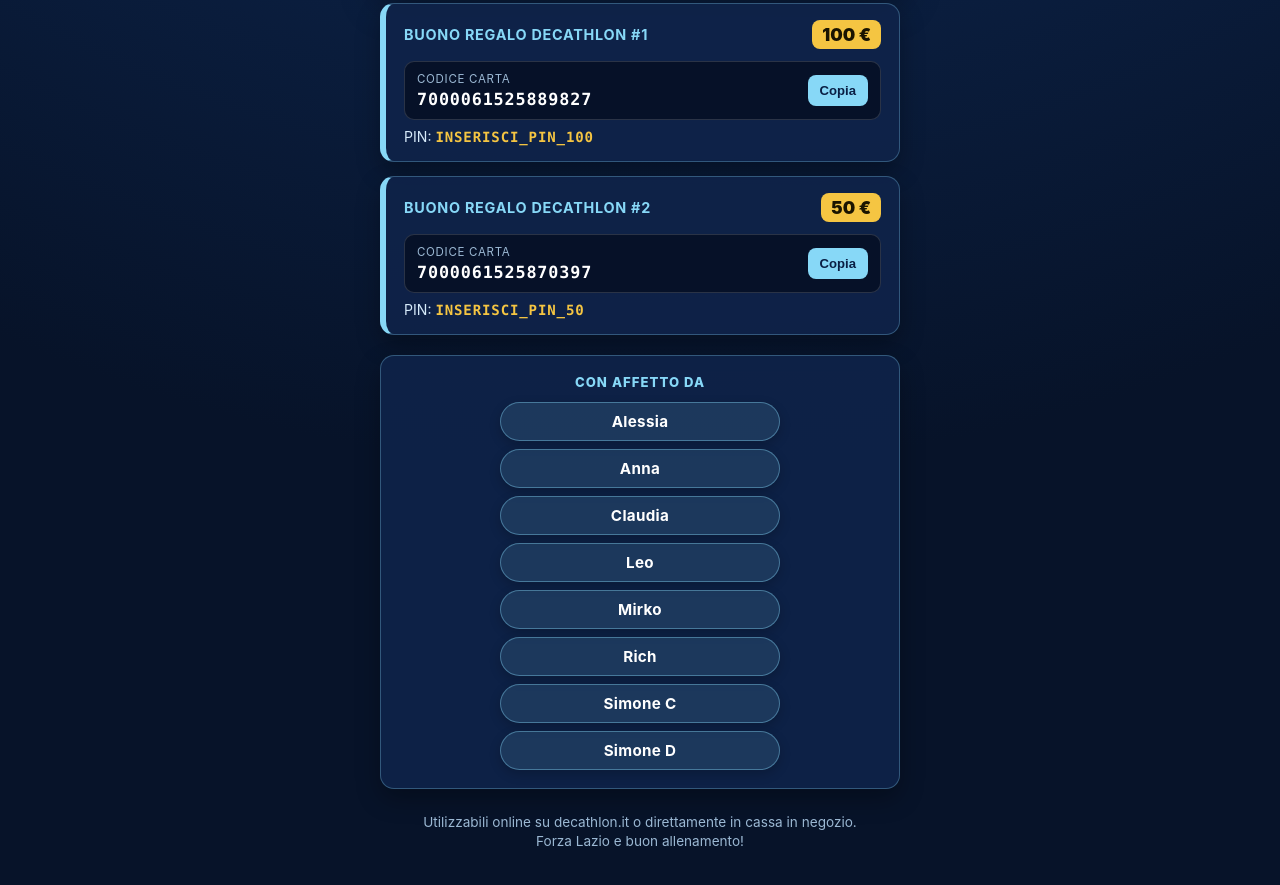
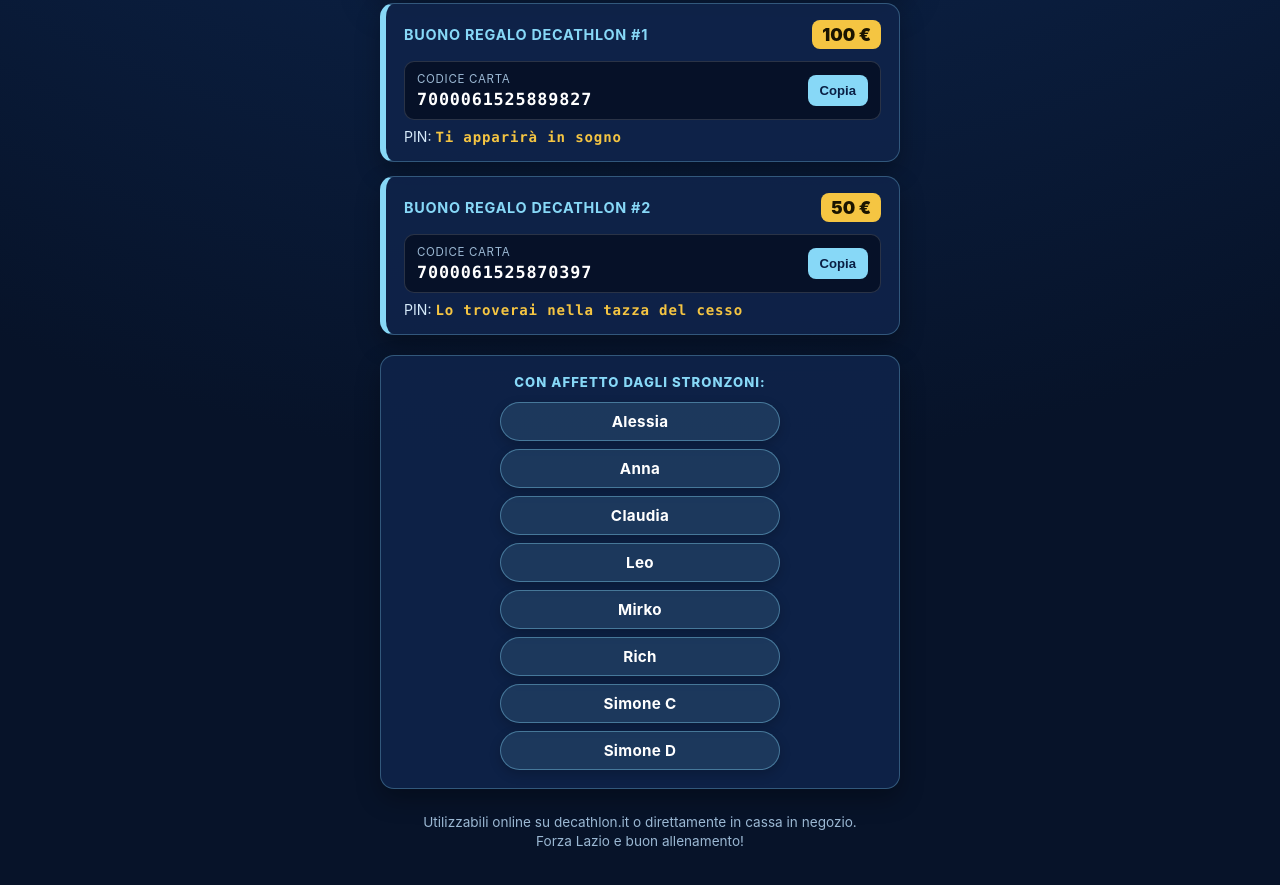
Before and after one commit to MirkHammet/grausos.birthday, a plain HTML site: page index.html in a window 1280 px wide. Shown: the part 1113-1998 px from the top of the page. Drawn offline with Linux system fonts and the light colour scheme.

Commit message:
Update index.html

```diff
--- a/index.html
+++ b/index.html
@@ -271,7 +271,7 @@
           </div>
           <button class="copy-btn" onclick="copyCode('code-100', this)">Copia</button>
         </div>
-        <div class="pin-line">PIN: <strong>INSERISCI_PIN_100</strong></div>
+        <div class="pin-line">PIN: <strong>Ti apparirà in sogno</strong></div>
       </article>
 
       <!-- BUONO 2: 50€ -->
@@ -287,12 +287,12 @@
           </div>
           <button class="copy-btn" onclick="copyCode('code-50', this)">Copia</button>
         </div>
-        <div class="pin-line">PIN: <strong>INSERISCI_PIN_50</strong></div>
+        <div class="pin-line">PIN: <strong>Lo troverai nella tazza del cesso</strong></div>
       </article>
     </section>
 
     <section class="signatures" aria-label="Firme degli autori">
-      <div class="signatures-title">Con affetto da</div>
+      <div class="signatures-title">Con affetto dagli Stronzoni:</div>
       <div class="chip-stack">
         <span class="chip">Alessia</span>
         <span class="chip">Anna</span>
```
